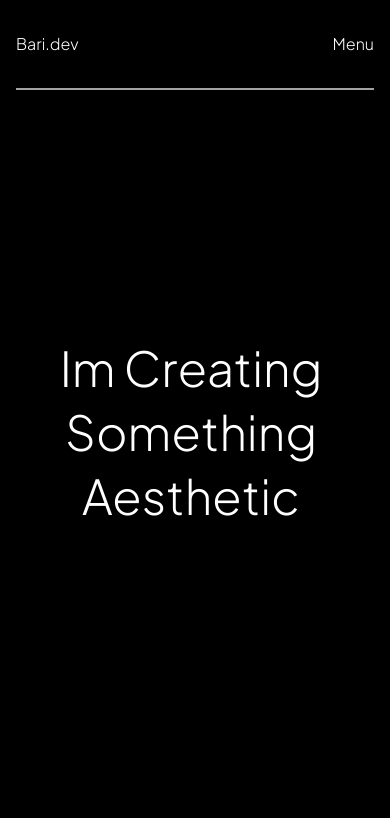
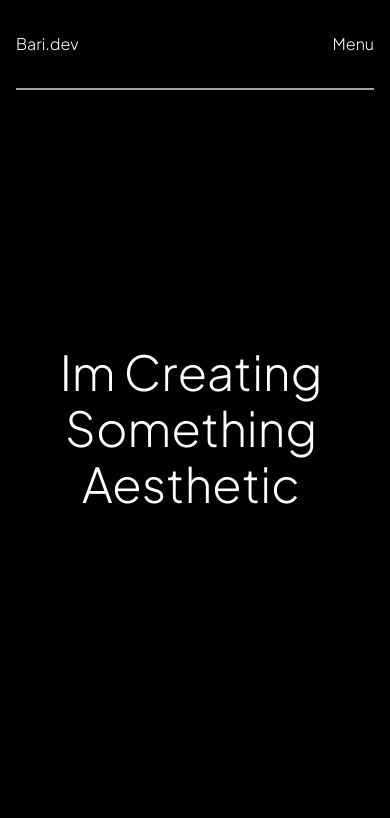
Before and after one commit to NasserAmbari/portfolio, a Next.js app: page / in a window 390 px wide. Shown: the top 818 px of the page. Built offline with nearby package versions, Linux system fonts and the light colour scheme.

Commit message:
fixing spacing

```diff
--- a/src/app/components/ui/SplitText.tsx
+++ b/src/app/components/ui/SplitText.tsx
@@ -17,7 +17,7 @@ const SplitText = forwardRef(
               ref={(elm) => {
                 internalRefs.current.push(elm);
               }}
-              className="mr-2 md:mr-4 py-2 lg:py-4 inline-block">
+              className="mr-2 md:mr-4 pb-2 lg:py-4 inline-block">
               {elm}
             </span>
           </span>
```
